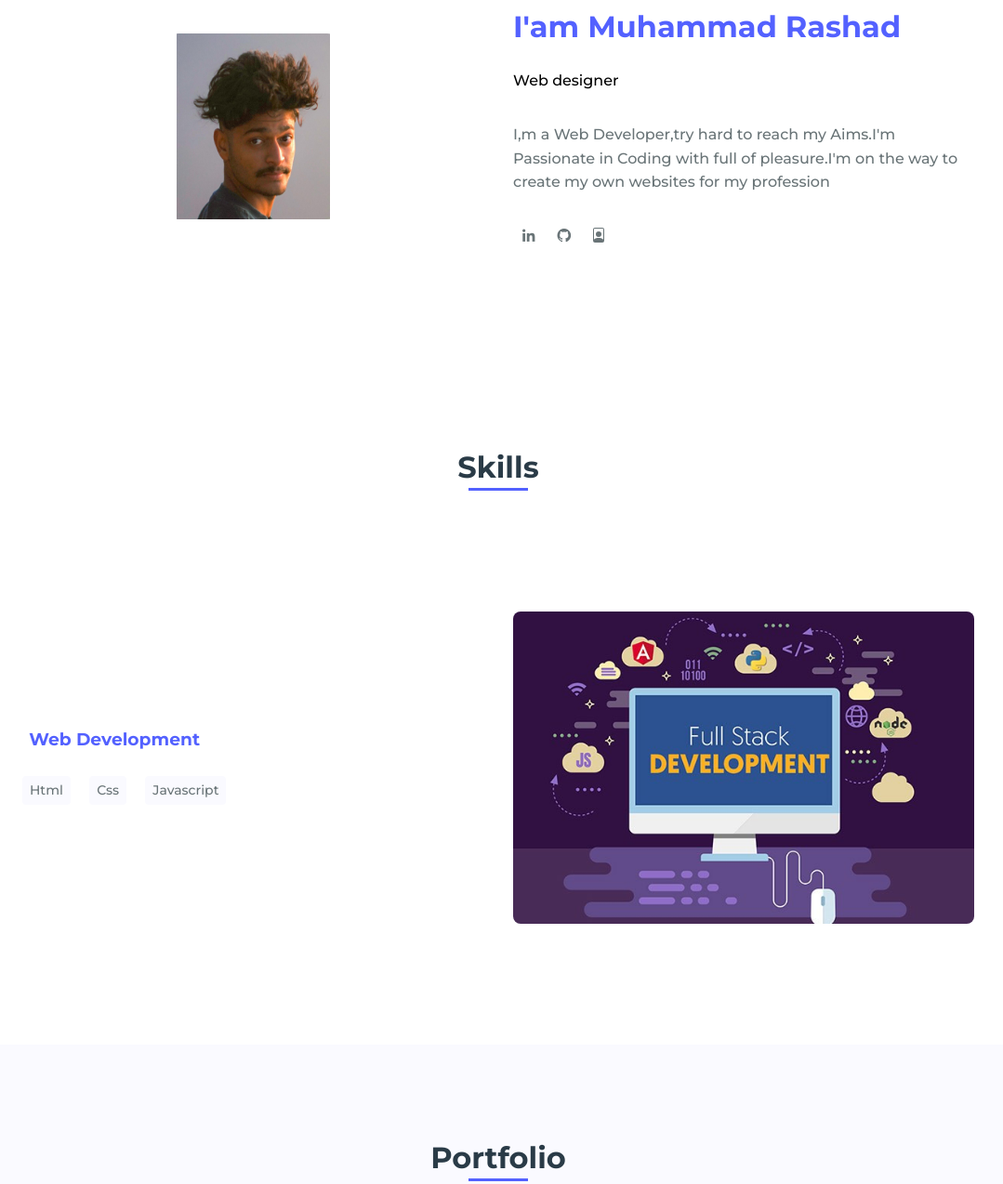
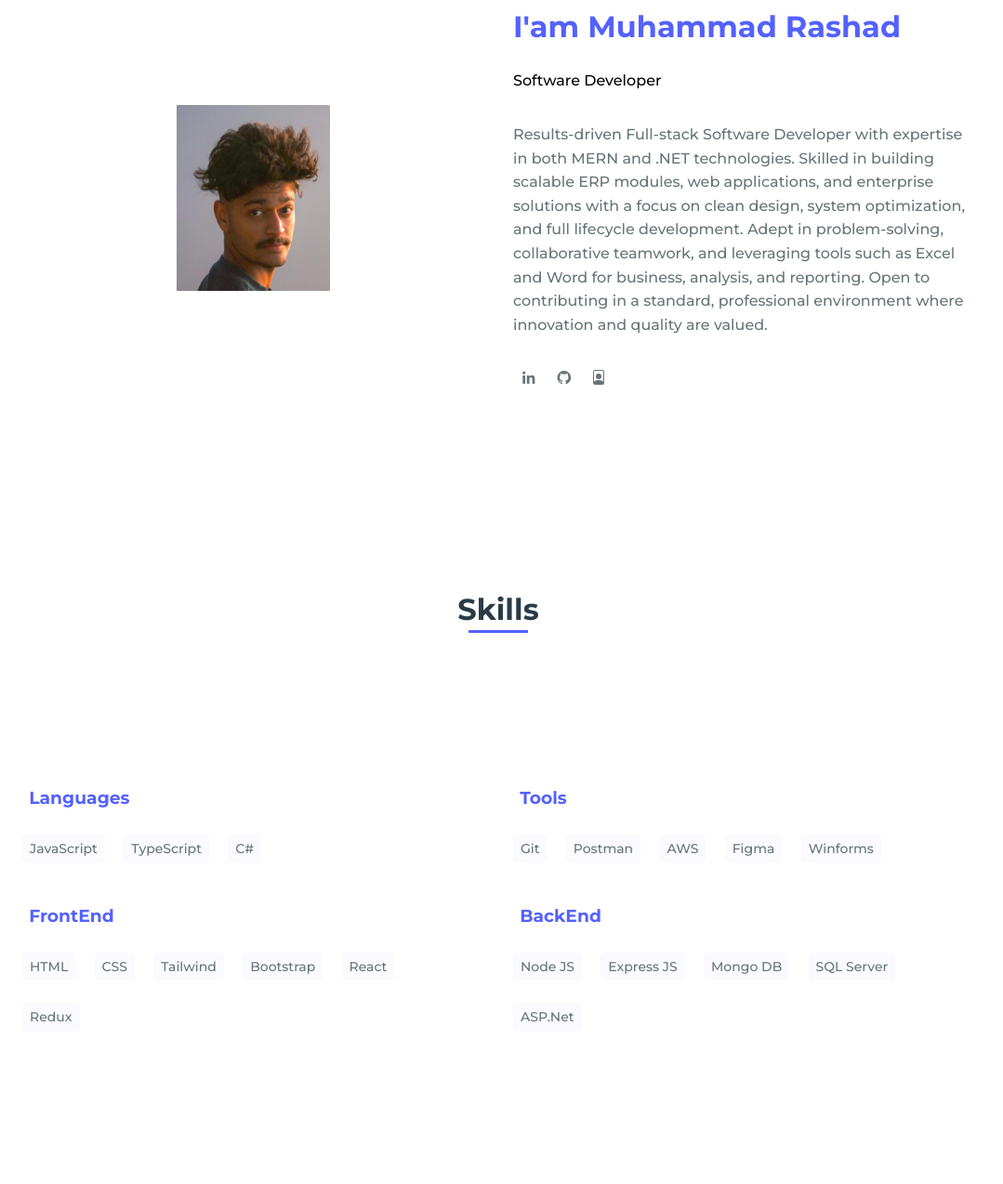
Before and after one commit to RashadMuhammad/rashad-portfolio, a plain HTML site: page index.html in a window 1280 px wide. Shown: the part 896-2170 px from the top of the page at 93% size, without its empty margins (104-1183 px from the left). Drawn offline with nearby package versions, Linux system fonts and the light colour scheme.

Commit message:
Update index.html

```diff
--- a/index.html
+++ b/index.html
@@ -1,5 +1,6 @@
 <!DOCTYPE html>
 <html lang="en">
+
 <head>
     <meta charset="UTF-8">
     <meta name="viewport" content="width=device-width, initial-scale=1.0">
@@ -16,6 +17,7 @@
 
     <title>Muhammad Rashad</title>
 </head>
+
 <body>
     <!-- HEADER -->
     <header class="l-header">
@@ -46,10 +48,8 @@
             <div class="home__container bd-grid">
                 <h1 class="home__title"><span>FOCUS</span><br><span> ON</span><br><span>GOALS </span></h1>
                 <div class="home__scroll">
-                        <a href="#about" class="home__scroll-link"><i class='bx bx-up-arrow-alt' ></i>Scroll down</a>
+                    <a href="#about" class="home__scroll-link"><i class='bx bx-up-arrow-alt'></i>Scroll down</a>
                 </div>
-
-                    <img src="assets/img/Rashaaaaaaaad.png.lnk" alt="" class="home__img">
             </div>
         </section>
 
@@ -64,15 +64,28 @@
 
                 <div>
                     <h2 class="about__subtitle">I'am Muhammad Rashad</h2>
-                        <span class="about__profession">Web designer</span>
-                        <p class="about__text">I,m a Web Developer,try hard to reach my Aims.I'm Passionate in Coding with full of pleasure.I'm on the way to create my own websites for my profession</p>
+                    <span class="about__profession">Software Developer</span>
+                    <p class="about__text">Results-driven Full-stack Software Developer with expertise in both MERN and
+                        .NET technologies. Skilled in
+                        building scalable ERP modules, web applications, and enterprise solutions with a focus on clean
+                        design, system
+                        optimization, and full lifecycle development. Adept in problem-solving, collaborative teamwork,
+                        and
+                        leveraging tools such as Excel and Word for business, analysis, and reporting. Open to
+                        contributing in a
+                        standard, professional environment where innovation and quality are valued.</p>
 
                     <div class="about__social">
-                            <a href="https://www.linkedin.com/feed/" class="about__social-icon"><i class='bx bxl-linkedin' ></i></a>
-                            <a href="https://github.com/RashadMuhammad/Clashofclanclone.git" class="about__social-icon"><i class='bx bxl-github' ></i></a>
-                            <a href="./assets/img/cv.jpg" class="about__social-icon"><i class="bi bi-file-person"><svg xmlns="http://www.w3.org/2000/svg" width="16" height="16" fill="currentColor" class="bi bi-file-person" viewBox="0 0 16 16">
-                                <path d="M12 1a1 1 0 0 1 1 1v10.755S12 11 8 11s-5 1.755-5 1.755V2a1 1 0 0 1 1-1zM4 0a2 2 0 0 0-2 2v12a2 2 0 0 0 2 2h8a2 2 0 0 0 2-2V2a2 2 0 0 0-2-2z"/>
-                                <path d="M8 10a3 3 0 1 0 0-6 3 3 0 0 0 0 6"/>
+                        <a href="https://www.linkedin.com/in/rashad-muhammad-b671ba305" class="about__social-icon"><i
+                                class='bx bxl-linkedin'></i></a>
+                        <a href="https://github.com/rashadmuhammad" class="about__social-icon"><i
+                                class='bx bxl-github'></i></a>
+                        <a href="./assets/img/Muhammad_Rashad.pdf" class="about__social-icon"><i class="bi bi-file-person"><svg
+                                    xmlns="http://www.w3.org/2000/svg" width="16" height="16" fill="currentColor"
+                                    class="bi bi-file-person" viewBox="0 0 16 16">
+                                    <path
+                                        d="M12 1a1 1 0 0 1 1 1v10.755S12 11 8 11s-5 1.755-5 1.755V2a1 1 0 0 1 1-1zM4 0a2 2 0 0 0-2 2v12a2 2 0 0 0 2 2h8a2 2 0 0 0 2-2V2a2 2 0 0 0-2-2z" />
+                                    <path d="M8 10a3 3 0 1 0 0-6 3 3 0 0 0 0 6" />
                                 </svg></i></a>
                     </div>
                 </div>
@@ -84,69 +97,86 @@
             <h2 class="section-title">Skills</h2>
 
             <div class="skills__container bd-grid">
+                <!-- Column 1 -->
                 <div class="skills__box">
-                        <h3 class="skills__subtitle">Web Development</h3>
-                        <span class="skills__name">Html</span>
-                        <span class="skills__name">Css</span>
-                        <span class="skills__name">Javascript</span>
-                        <!-- <span class="skills__name">Scss</span> -->
-                        <!-- <span class="skills__name">React</span> -->
-                        <!-- <span class="skills__name">Vue</span> -->
+                    <h3 class="skills__subtitle">Languages</h3>
+                    <span class="skills__name">JavaScript</span>
+                    <span class="skills__name">TypeScript</span>
+                    <span class="skills__name">C#</span>
 
-                        <!-- <h3 class="skills__subtitle">Design</h3>
-                        <span class="skills__name">Figma</span>
-                        <span class="skills__name">Adobe XD</span>
-                        <span class="skills__name">Photoshop</span> -->
+                    <h3 class="skills__subtitle">FrontEnd</h3>
+                    <span class="skills__name">HTML</span>
+                    <span class="skills__name">CSS</span>
+                    <span class="skills__name">Tailwind</span>
+                    <span class="skills__name">Bootstrap</span>
+                    <span class="skills__name">React</span>
+                    <span class="skills__name">Redux</span>
                 </div>
 
-                    <div class="skills__img">
-                        <img src="assets/img/fullstack.jpg" alt="">
+                <!-- Column 2 -->
+                <div class="skills__box">
+
+                    <h3 class="skills__subtitle">Tools</h3>
+                    <span class="skills__name">Git</span>
+                    <span class="skills__name">Postman</span>
+                    <span class="skills__name">AWS</span>
+                    <span class="skills__name">Figma</span>
+                    <span class="skills__name">Winforms</span>
+
+                    <h3 class="skills__subtitle">BackEnd</h3>
+                    <span class="skills__name">Node JS</span>
+                    <span class="skills__name">Express JS</span>
+                    <span class="skills__name">Mongo DB</span>
+                    <span class="skills__name">SQL Server</span>
+                    <span class="skills__name">ASP.Net</span>
+
                 </div>
             </div>
         </section>
 
+
         <!-- PORTFOLIO -->
         <section class="portfolio section" id="portfolio">
-                <h2 class="section-title">Portfolio</h2>
+            <h2 class="section-title">Project</h2>
 
             <div class="portfolio__container bd-grid">
                 <div class="portfolio__img">
-                        <img src="assets/img/Ps2.jpg" alt="">
+                    <img src="assets/img/project.jpg" alt="">
 
                     <div class="portfolio__link">
                         <a href="https://rashadmuhammad.github.io/MPL/" class="portfolio__link-name">View </a>
                     </div>
                 </div>
                 <div class="portfolio__img">
-                        <img src="assets/img/Post2.jpg" alt="">
+                    <img src="assets/img/project.jpg" alt="">
 
                     <div class="portfolio__link">
-                            <a href="./assets/img/graduation.jpg" class="portfolio__link-name">View </a>
+                        <a href="https://climate-rj6v.onrender.com" class="portfolio__link-name">View </a>
                     </div>
                 </div>
                 <div class="portfolio__img">
-                        <img src="assets/img/post3.jpg" alt="">
+                    <img src="assets/img/project.jpg" alt="">
 
                     <div class="portfolio__link">
                         <a href="./assets/img/belief.jpg" class="portfolio__link-name">View </a>
                     </div>
                 </div>
                 <div class="portfolio__img">
-                        <img src="assets/img/Post4.jpg" alt="">
+                    <img src="assets/img/project.jpg" alt="">
 
                     <div class="portfolio__link">
-                            <a href="./assets/img/Resume.jpg" class="portfolio__link-name">View </a>
+                        <!-- <a href="./assets/img/Resume.jpg" class="portfolio__link-name">View </a> -->
                     </div>
                 </div>
                 <div class="portfolio__img">
-                        <img src="assets/img/Post5.jpg" alt="">
+                    <img src="assets/img/project.jpg" alt="">
 
                     <div class="portfolio__link">
-                            <a href="https://www.youtube.com/@rashadmuhammad3273" class="portfolio__link-name">View </a>
+                        <!-- <a href="https://www.youtube.com/@rashadmuhammad3273" class="portfolio__link-name">View </a> -->
                     </div>
                 </div>
                 <div class="portfolio__img">
-                        <img src="assets/img/ps1.jpg" alt="">
+                    <img src="assets/img/project.jpg" alt="">
 
                     <div class="portfolio__link">
                         <a href="https://rashadmuhammad.github.io/BurgerKing/" class="portfolio__link-name">View </a>
@@ -173,16 +203,17 @@
                     <span class="contact__text">Pin Code : 679323</span>
                 </div>
 
-                    <form action=""  id="submit-form" onsubmit="return validateForm()">
+                <form action="" id="submit-form" onsubmit="return validateForm()">
                     <div class="contact__inputs">
-                            <input type="text" name="name" id="name" placeholder="Name" class="contact__input"  required >
+                        <input type="text" name="name" id="name" placeholder="Name" class="contact__input" required>
                         <!-- <span id="nameError" class="error"></span> -->
 
                         <input type="email" name="email" id="email" placeholder="Email" class="contact__input" required>
                         <!-- <span id="emailError" class="error"></span> -->
                     </div>
 
-                        <textarea name="textarea"  id="textarea" cols="0" rows="10"  class="contact__input" placeholder="Enter your Description" required ></textarea>
+                    <textarea name="textarea" id="textarea" cols="0" rows="10" class="contact__input"
+                        placeholder="Enter your Description" required></textarea>
 
                     <input type="submit" value="Submit" class="contact__button">
                 </form>
@@ -195,7 +226,7 @@
         <div class="footer__container bd-grid">
             <div class="footer__data">
                 <h2 class="footer__title">MUHAMMAD RASHAD</h2>
-                    <p class="footer__text">Nothing is Impossible</p>
+                <p class="footer__text">Software Developer</p>
             </div>
 
             <div class="footer__data">
@@ -211,9 +242,11 @@
 
             <div class="footer__data">
                 <h2 class="footer__title">FOLLOW</h2>
-                    <a href="https://www.facebook.com/rashad.muhammad.3954/" class="footer__social"><i class='bx bxl-facebook' ></i></a>
-                    <a href="https://www.instagram.com/rashh.ad/" class="footer__social"><i class='bx bxl-instagram' ></i></a>
-                    <a href="https://x.com/Muhd_Rashad007" class="footer__social"><i class='bx bxl-twitter' ></i></a>
+                <a href="https://www.facebook.com/rashad.muhammad.3954/" class="footer__social"><i
+                        class='bx bxl-facebook'></i></a>
+                <a href="https://www.instagram.com/rashh.ad/" class="footer__social"><i
+                        class='bx bxl-instagram'></i></a>
+                <a href="https://x.com/Muhd_Rashad007" class="footer__social"><i class='bx bxl-twitter'></i></a>
             </div>
 
 
@@ -230,18 +263,18 @@
 
 
     <script>
-            $("#submit-form").submit((e)=>{
+        $("#submit-form").submit((e) => {
             e.preventDefault()
             $.ajax({
-                    url:"https://script.google.com/macros/s/AKfycbzRDXLhy1genhPd5ZCwtIbK-l53dREqgnMCuc4mQuWvEDYQ_Kk10d9lJEiWSfq2ohML/exec",
-                    data:$("#submit-form").serialize(),
-                    method:"post",
-                    success:function (response){
+                url: "https://script.google.com/macros/s/AKfycbzRDXLhy1genhPd5ZCwtIbK-l53dREqgnMCuc4mQuWvEDYQ_Kk10d9lJEiWSfq2ohML/exec",
+                data: $("#submit-form").serialize(),
+                method: "post",
+                success: function (response) {
                     alert("Form submitted successfully")
                     window.location.reload()
                     //window.location.href="https://google.com"
                 },
-                    error:function (err){
+                error: function (err) {
                     alert("Something Error")
 
                 }
@@ -249,4 +282,5 @@
         })
     </script>
 </body>
+
 </html>
```
Lines whose indentation alone changed are shown as unchanged.
